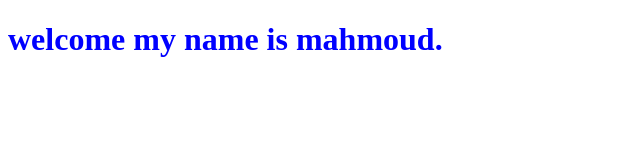
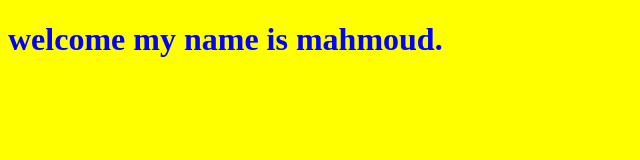
Before and after one commit to mahmoudelhadad207/myproject, a plain HTML site: page index.html in a window 1280 px wide. Shown: the whole page, without its empty margins (0-640 px from the left). Drawn offline with Linux system fonts and the light colour scheme.

Commit message:
changing background

```diff
--- a/style.css
+++ b/style.css
@@ -1,3 +1,6 @@
 h1{
-    color:blue
+    color:blue;
 }
+body{
+    background-color:yellow;
+}
```
